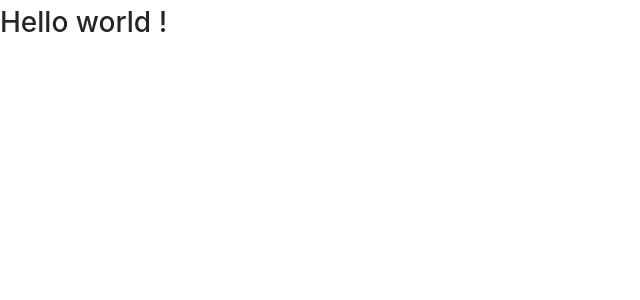
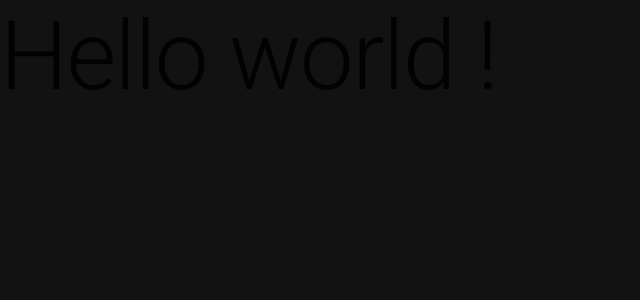
Before and after one commit to Jujulego/rover-iii, a React app: page / in a window 1280 px wide. Shown: the top 300 px of the page, without its empty margins (0-640 px from the left). Built offline with nearby package versions, Linux system fonts and the light colour scheme.

Commit message:
chore: setup mui

```diff
--- a/package.json
+++ b/package.json
@@ -14,6 +14,10 @@
     "stats": "webpack --config webpack.stats.ts"
   },
   "dependencies": {
+    "@emotion/react": "^11.7.1",
+    "@emotion/styled": "^11.6.0",
+    "@mui/icons-material": "^5.2.5",
+    "@mui/material": "^5.2.7",
     "react": "^17.0.2",
     "react-dom": "^17.0.2",
     "regenerator-runtime": "^0.13.9"
--- a/src/index.tsx
+++ b/src/index.tsx
@@ -1,10 +1,17 @@
+import { CssBaseline, Typography } from '@mui/material';
+import { ThemeProvider } from '@mui/material/styles';
 import ReactDOM from 'react-dom';
+
+import { theme } from './theme';
 
 // Polyfills
 import 'regenerator-runtime/runtime';
 
 // App
 ReactDOM.render(
-  <h1>Hello world !</h1>,
+  <ThemeProvider theme={theme}>
+    <CssBaseline />
+    <Typography variant="h1">Hello world !</Typography>
+  </ThemeProvider>,
   document.getElementById('root')
 );
--- /dev/null
+++ b/src/theme.ts
@@ -0,0 +1,24 @@
+import { indigo, deepOrange } from '@mui/material/colors';
+import { createTheme } from '@mui/material/styles';
+
+// Themes
+export const theme = createTheme({
+  palette: {
+    primary: indigo,
+    secondary: deepOrange,
+    mode: 'dark',
+  },
+  components: {
+    MuiCardHeader: {
+      defaultProps: {
+        titleTypographyProps: { variant: 'h6' },
+      },
+    },
+    MuiDialog: {
+      defaultProps: {
+        maxWidth: 'xs',
+        fullWidth: true,
+      },
+    },
+  },
+});
--- a/webpack.dev.ts
+++ b/webpack.dev.ts
@@ -9,11 +9,6 @@ export default merge(common, {
   devServer: {
     port: 4000,
     hot: true,
-    historyApiFallback: true,
-    proxy: {
-      '/graphql': {
-        target: 'http://localhost:5000',
-      }
-    }
+    historyApiFallback: true
   }
 });
```
Also changed, not shown: 2 other files (tests, documents, lock files or other folders).
